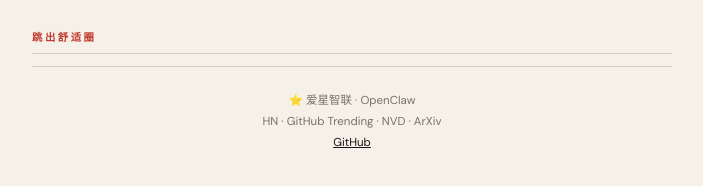
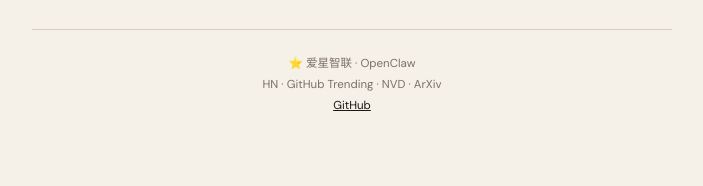
Before and after one commit to AveryHernandfs/html-reports, a plain HTML site: page daily/2026-06-28.html in a window 1280 px wide. Shown: the part 5853-6039 px from the top of the page, without its empty margins (288-991 px from the left). After the commit the page ends 6017 px from the top, so only its background shows below. Drawn offline with Linux system fonts and the light colour scheme.

Commit message:
fix: remove duplicate comfort zone section

```diff
--- a/daily/2026-06-28.html
+++ b/daily/2026-06-28.html
@@ -438,10 +438,6 @@
     </div>
   </div>
 
-  <!-- ═══ 10% 跳出舒适圈 ═══ -->
-  <div class="section">
-    <div class="section-label">跳出舒适圈</div>
-
   <footer class="footer">
     ⭐ 爱星智联 · OpenClaw<br>
     HN · GitHub Trending · NVD · ArXiv<br>
```
